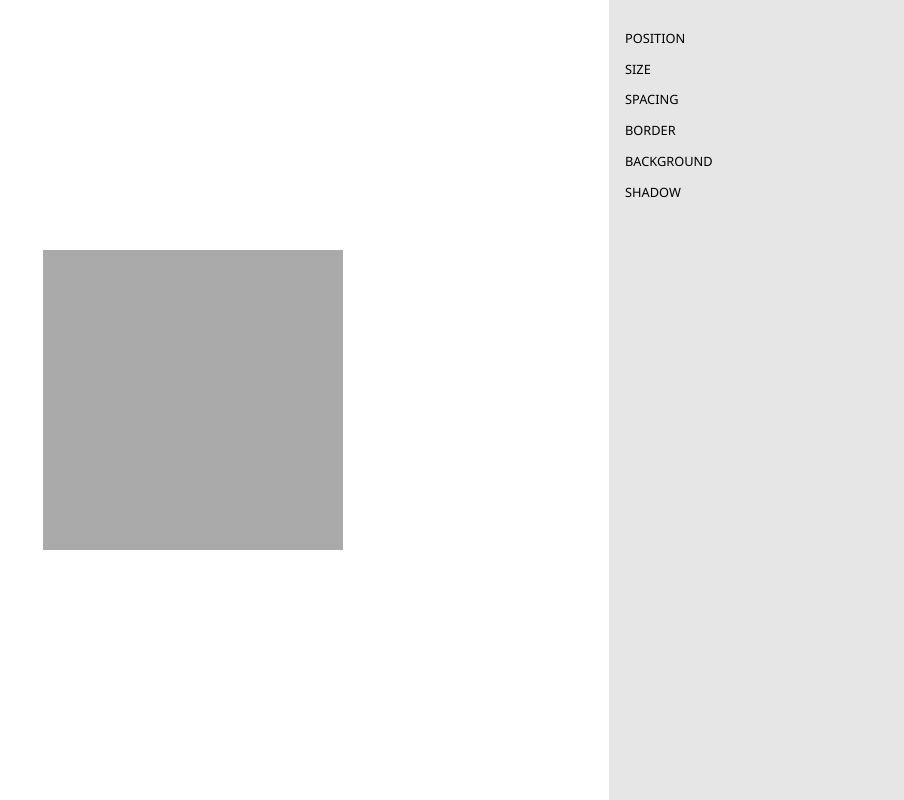
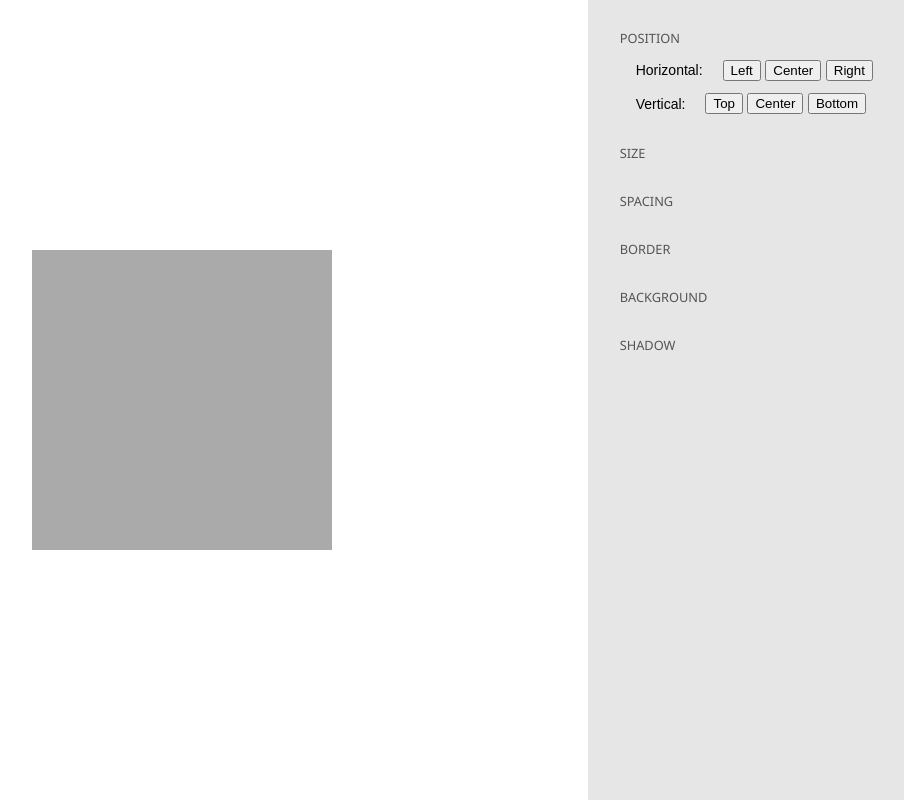
Before and after one commit to krisheinrich/box-model, a plain HTML site: page index.html in a window 1280 px wide. Shown: the whole page, without its empty margins (223-1127 px from the left). Drawn offline with Linux system fonts and the light colour scheme.

Commit message:
Add position buttons to panel; add position functionality

```diff
--- a/index.html
+++ b/index.html
@@ -10,12 +10,29 @@
   <div class="canvas"></div>
 
   <div class="panel">
+
     <section class="category">
       <h3>Position</h3>
       <div class="controls">
-
+        <div class="control">
+          <label>Horizontal:</label>
+          <div class="row">
+            <button class="icon-btn" id="h-pos-l">Left</button>
+            <button class="icon-btn" id="h-pos-c">Center</button>
+            <button class="icon-btn" id="h-pos-r">Right</button>
+          </div>
+        </div>
+        <div class="control">
+          <label>Vertical:</label>
+          <div class="row">
+            <button class="icon-btn" id="v-pos-t">Top</button>
+            <button class="icon-btn" id="v-pos-c">Center</button>
+            <button class="icon-btn" id="v-pos-b">Bottom</button>
+          </div>
+        </div>
       </div>
     </section>
+
     <section class="category">
       <h3>Size</h3>
       <div class="controls">
--- a/index.js
+++ b/index.js
@@ -1,3 +1,6 @@
+
+// style objects
+
 const DEFAULTS = {
   // background
   'backgroundColor': '#aaa',
@@ -21,19 +24,46 @@ const CONTAINER_DEFAULTS = {
   'justifyContent': 'center',
 }
 
+let boxStyles = { ...DEFAULTS };
+let containerStyles = { ...CONTAINER_DEFAULTS };
+
+// global refs
+
+
+const container = document.getElementsByClassName('canvas')[0];
+const box = document.createElement('div');
+
+// helpers
+
 function applyStyles(styleObj, node) {
   Object.keys(styleObj).forEach(styleName => {
     const val = styleObj[styleName];
-    node.style[styleName] = typeof val === 'string' ? val : `${val}px`
+    node.style[styleName] = typeof val === 'string' ? val : `${val}px`;
   });
 }
 
-// draw box to canvas
-const canvas = document.getElementsByClassName('canvas')[0];
-const box = document.createElement('div')
-box.classList.add('box');
+function attachClickHandler(id, cb) {
+  document.getElementById(id).addEventListener('click', e => {
+    cb();
+    render();
+  });
+}
 
-applyStyles(DEFAULTS, box);
-applyStyles(CONTAINER_DEFAULTS, canvas);
+function render() {
+  box.remove();
+  applyStyles(boxStyles, box);
+  applyStyles(containerStyles, container);
+  container.append(box);
+}
 
-canvas.append(box);
+// draw box in container
+render();
+
+// bind event handlers
+attachClickHandler('h-pos-l', () => containerStyles.justifyContent = 'flex-start');
+attachClickHandler('h-pos-c', () => containerStyles.justifyContent = 'center');
+attachClickHandler('h-pos-r', () => containerStyles.justifyContent = 'flex-end');
+
+attachClickHandler('v-pos-t', () => containerStyles.alignItems = 'flex-start');
+attachClickHandler('v-pos-c', () => containerStyles.alignItems = 'center');
+attachClickHandler('v-pos-b', () => containerStyles.alignItems = 'flex-end');
--- a/styles.css
+++ b/styles.css
@@ -3,6 +3,7 @@ html, body {
   box-sizing: border-box;
   margin: 0;
   padding: 0;
+  font-family: Arial, Helvetica, sans-serif;
   font-size: 16px;
 }
 
@@ -22,12 +23,28 @@ body {
 .panel {
   flex: 2;
   background: #e6e6e6;
-  padding: 1rem 1rem;
+  padding: 1rem 2rem;
 }
 
-.panel h3 {
+.panel .category {
+  margin-bottom: 30px;
+}
+
+.panel .category h3 {
   font-family: 'Segoe UI', Tahoma, Geneva, Verdana, sans-serif;
   font-weight: 100;
   font-size: 0.8rem;
   text-transform: uppercase;
+  color: #555;
 }
+
+.panel .category .controls .control {
+  display: flex;
+  margin: 0.8rem 1rem;
+  align-items: center;
+}
+
+.panel .category .controls .control label {
+  font-size: 14px;
+  margin-right: 20px;
+}
```
